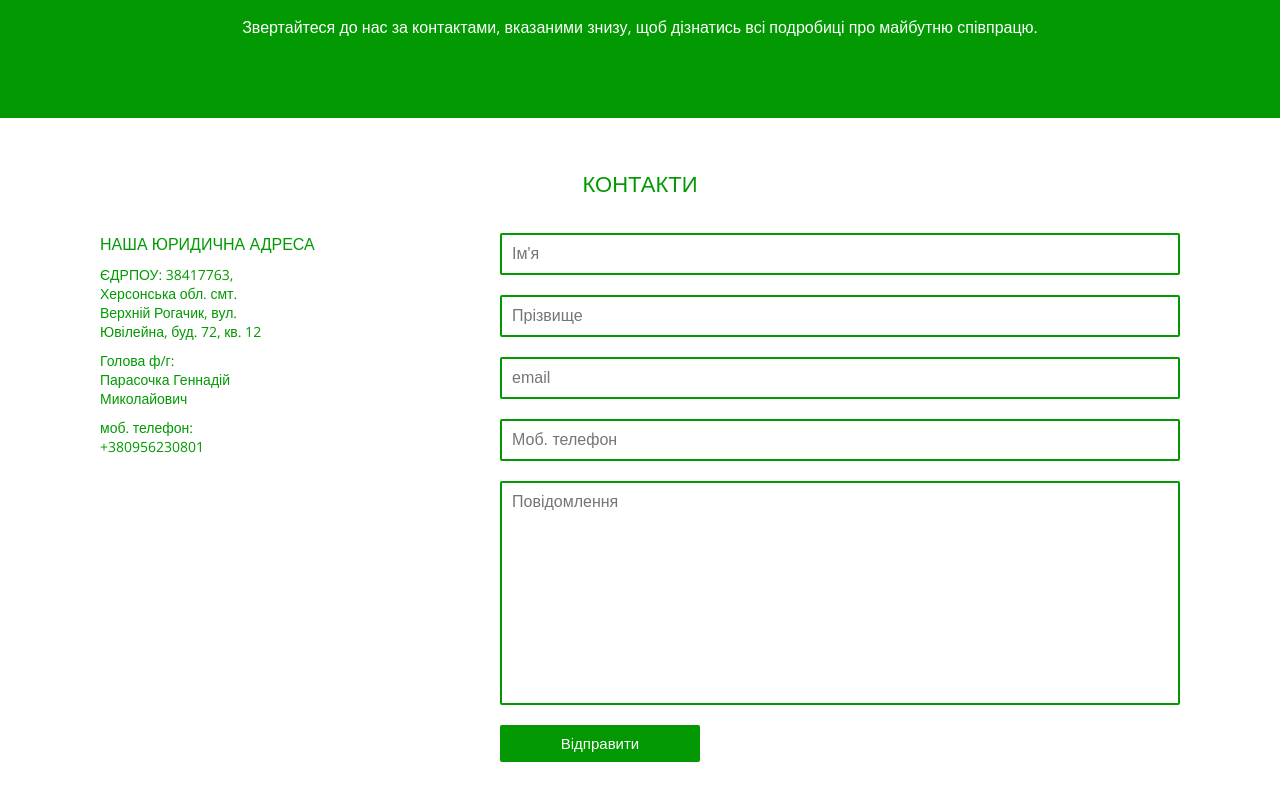
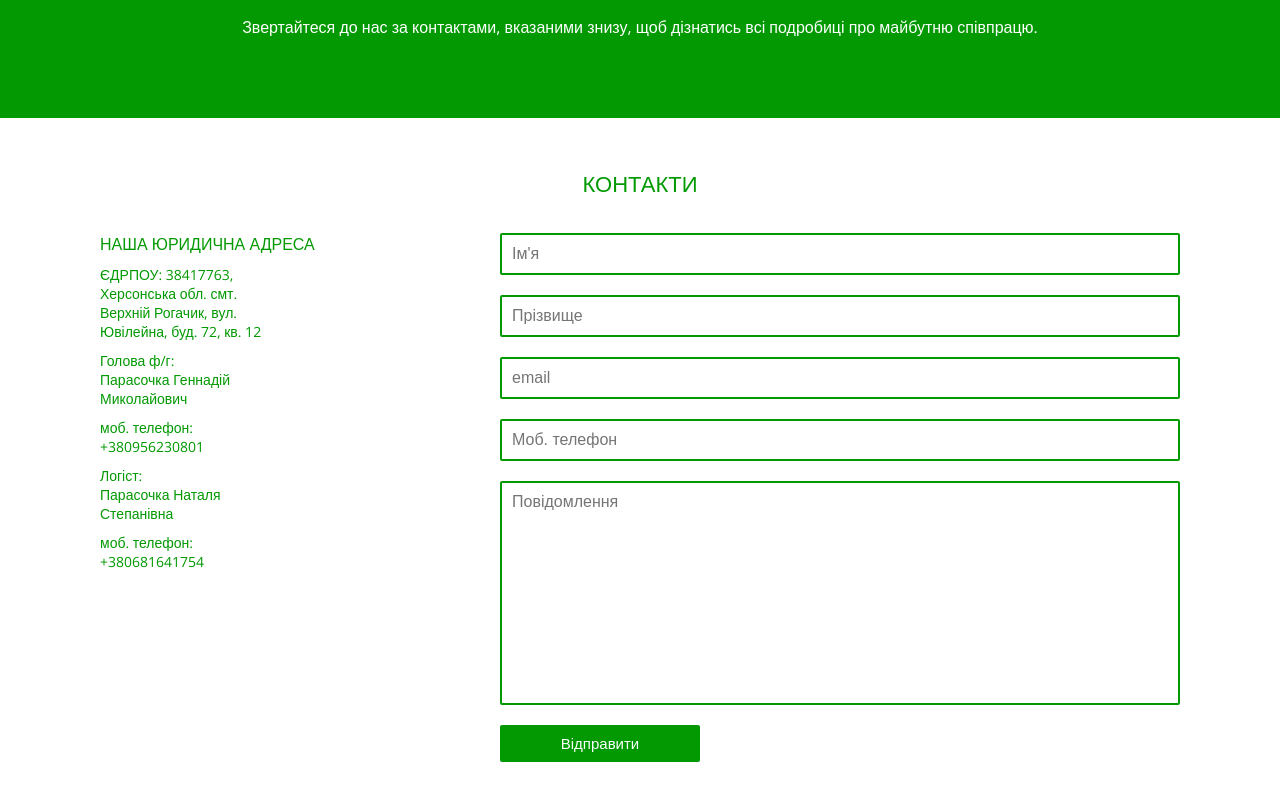
Before and after one commit to eden-2012/home, a React (Create React App) app in the folder webClient/: page / in a window 1280 px wide. Shown: the part 1511-2311 px from the top of the page. Built offline with nearby package versions, Linux system fonts and the light colour scheme.

Commit message:
Contact section - updates

```diff
--- a/webClient/src/components/Contacts.js
+++ b/webClient/src/components/Contacts.js
@@ -41,7 +41,9 @@ class Contacts extends React.Component {
                         <div className="address-title">{this.translate.addressTitle}</div>
                         <div className="address">{this.translate.addressContent}</div>
                         <div className="address">{this.translate.CEO} <br/>{this.translate.CEOName}</div>
-                        <div className="telephone-number">{this.translate.mobilePhoneNumber}</div>
+                        <div className="telephone-number">{this.translate.CEOMobilePhoneNumber}</div>
+                        <div className="address">{this.translate.logistician} <br/>{this.translate.logisticianName}</div>
+                        <div className="telephone-number">{this.translate.logisticianMobilePhoneNumber}</div>
                     </div>
                     <div className="contacts-block ">
                         <form className="contact-form">
--- a/webClient/src/translations/translate.json
+++ b/webClient/src/translations/translate.json
@@ -22,7 +22,10 @@
         "addressContent":"ЄДРПОУ: 38417763, Херсонська обл. смт. Верхній Рогачик, вул. Ювілейна, буд. 72, кв. 12",
         "CEO":"Голова ф/г:",
         "CEOName": "Парасочка Геннадій Миколайович",
-        "mobilePhoneNumber":"моб. телефон: +380956230801",
+        "CEOMobilePhoneNumber":"моб. телефон: +380956230801",
+        "logistician": "Логіст: ",
+        "logisticianName": "Парасочка Наталя Степанівна",
+        "logisticianMobilePhoneNumber": "моб. телефон: +380681641754",
         "firstName": "Ім'я",
         "lastName": "Прізвище",
         "email": "email",
@@ -63,7 +66,10 @@
         "addressContent":"USREOU: 38417763, Kherson region town Verkhnyi Rohachyk, str. Jubilee, building 72, apartment 12",
         "CEO":"The head of the farm:",
         "CEOName": "Parasochka Gennadiy Mykolayovych",
-        "mobilePhoneNumber":"phone number: +380931192319",
+        "CEOMobilePhoneNumber":"phone number: +380931192319",
+        "logistician": "Logistician: ",
+        "logisticianName": "Parasochka Natalya Stepanivna",
+        "logisticianMobilePhoneNumber": "phone number: +380681641754",
         "firstName": "Name",
         "lastName": "Last name",
         "email": "Email",
```
